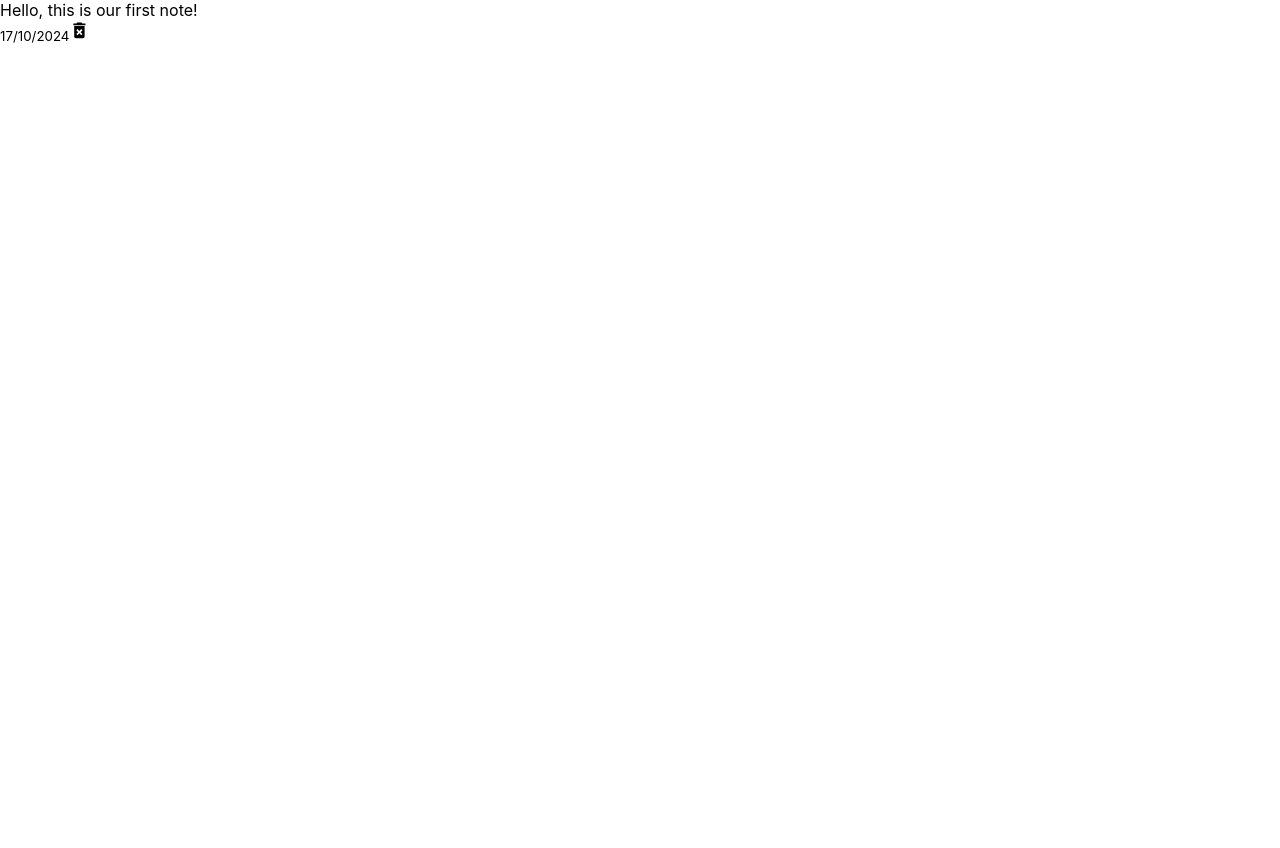
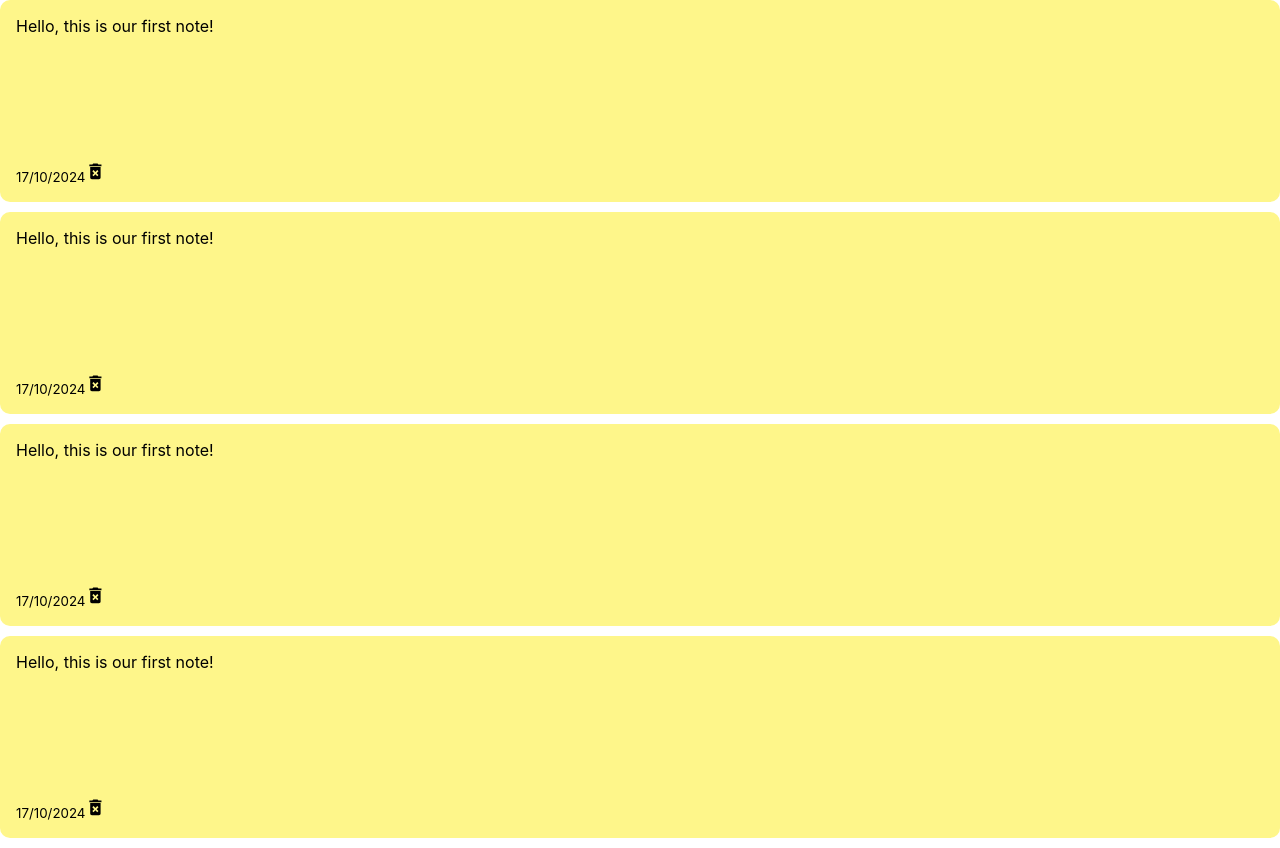
Before and after one commit to KatKgomari/react-notes-app, a React (Create React App) app: page / in a window 1280 px wide. Before the commit the page ends 800 px from the top, so only its background shows below. Built offline with nearby package versions, Linux system fonts and the light colour scheme.

Commit message:
styled note

```diff
--- a/src/components/Note.js
+++ b/src/components/Note.js
@@ -4,7 +4,7 @@
     return(
         <div className="note">
             <span>Hello, this is our first note!</span>
-            <div className="note footer">
+            <div className="note-footer">
                 <small>17/10/2024</small>
                 <MdDeleteForever className="delete-icon" size="1.3em"/>
             </div>
--- a/src/components/NotesList.js
+++ b/src/components/NotesList.js
@@ -4,6 +4,9 @@
     return (
         <div className="notes-list">
             <Note/>
+            <Note/>
+            <Note/>
+            <Note/>
         </div>
     )
 }
--- a/src/index.css
+++ b/src/index.css
@@ -11,3 +11,14 @@
   font-family: source-code-pro, Menlo, Monaco, Consolas, 'Courier New',
     monospace;
 }
+
+.note{
+  background-color: #fef68a;
+  margin-bottom: 10px;
+  border-radius: 10px;
+  padding: 1rem; /*rem means relative to the font size.Changing font size will change padding*/
+  min-height: 170px;
+  display: flex;
+  flex-direction: column;
+  justify-content: space-between; /*first item positioned at the start of the container and last item positioned at the end of the container*/
+}
```
